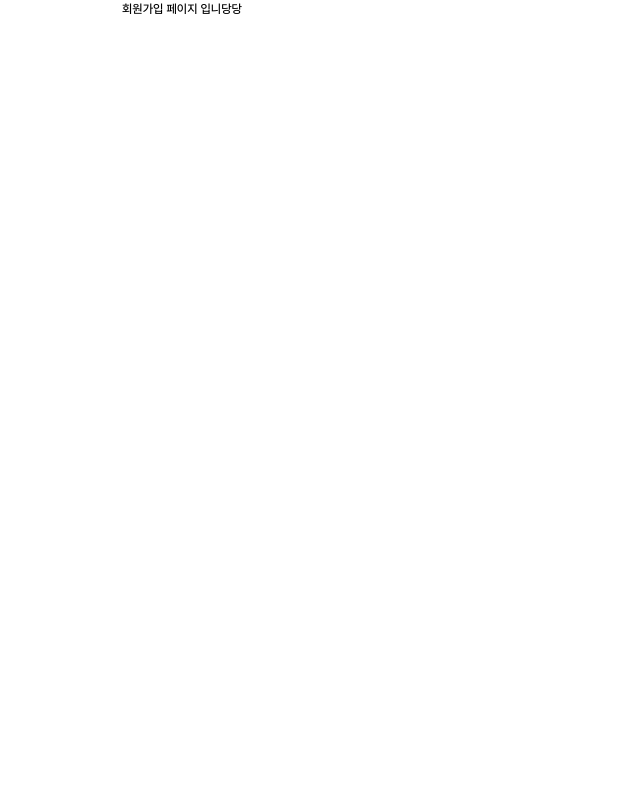
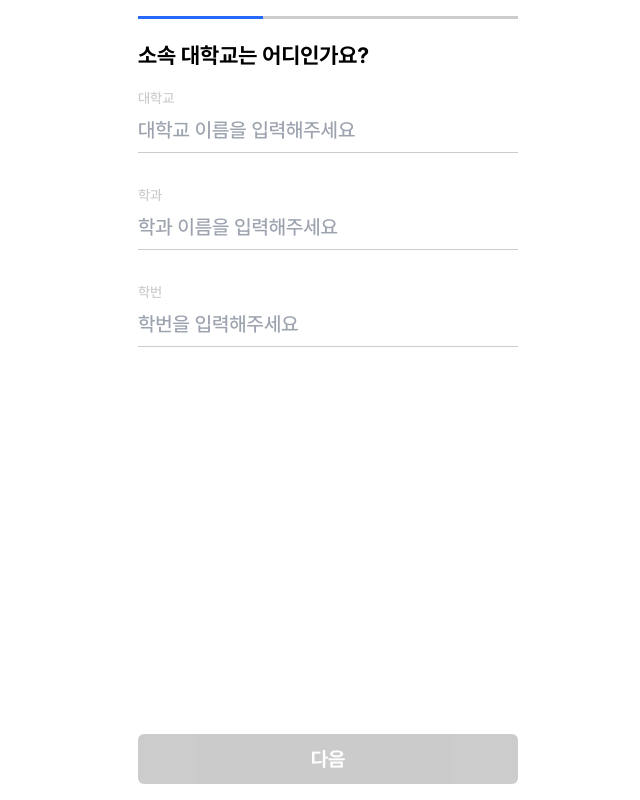
Before and after one commit to BobSoolTing/Bob-Sool-Ting-FE, a Next.js app: page /register in a window 1280 px wide. Shown: the whole page, without its empty margins (312-952 px from the left). Built offline with nearby package versions, Linux system fonts and the light colour scheme.

Commit message:
📝 Update : 단계별 회원가입 페이지 구현

```diff
--- a/src/pages/register/index.tsx
+++ b/src/pages/register/index.tsx
@@ -1,5 +1,89 @@
-import React from "react";
+import React, { useEffect, useState } from 'react';
+import Button from '@/components/shared/Button';
+import RegisterIndicator from '@/components/shared/register/RegisterIndicator';
+import RegisterInput from '@/components/shared/register/RegisterInput';
+import { useRegisterStore } from '@/stores/register-form';
 
 export default function RegisterPage() {
-  return <div>회원가입 페이지 입니당당</div>;
+  const [step, setStep] = useState(0);
+  const store = useRegisterStore();
+
+  useEffect(() => {
+    setStep(1);
+  }, []);
+
+  const renderStepContent = () => {
+    switch (step) {
+      case 1:
+        return (
+          <>
+            <RegisterIndicator step={step}>소속 대학교는 어디인가요?</RegisterIndicator>
+            <RegisterInput label={'대학교'} placeholder={'대학교 이름을 입력해주세요'} storeKey='university' />
+            <RegisterInput label={'학과'} placeholder={'학과 이름을 입력해주세요'} storeKey='department' />
+            <RegisterInput label={'학번'} placeholder={'학번을 입력해주세요'} storeKey='studentNumber' />
+          </>
+        );
+      case 2:
+        return (
+          <>
+            <RegisterIndicator step={step}>어떤 프로필로 대화할까요?</RegisterIndicator>
+
+            <RegisterInput label={'닉네임'} placeholder={'닉네임을 입력해주세요'} storeKey='nickname' />
+            <RegisterInput label={'생년월일'} placeholder={'YYMMDD'} storeKey='birth' />
+            <RegisterInput label={'성별'} placeholder={'성별을 입력해주세요'} storeKey='gender' />
+          </>
+        );
+      case 3:
+        return (
+          <>
+            <RegisterIndicator step={step}>휴대폰 인증을 진행해주세요</RegisterIndicator>
+            <RegisterInput label={'휴대폰 번호'} placeholder={'- 없이 입력해주세요'} storeKey='phone' />
+            <RegisterInput label={'통신사'} placeholder={'통신사를 선택해주세요'} storeKey='mobileCarrier' />
+            <RegisterInput label={'인증번호'} placeholder={'인증번호를 입력해주세요'} storeKey='verification' />
+          </>
+        );
+      default:
+        return null;
+    }
+  };
+
+  const isStepComplete = () => {
+    switch (step) {
+      case 1:
+        return store.university !== '' && store.department !== '' && store.studentNumber !== '';
+      case 2:
+        return store.nickname !== '' && store.birth !== '' && store.gender !== '';
+      case 3:
+        return store.phone !== '' && store.mobileCarrier !== '' && store.verification !== '';
+      default:
+        return false;
+    }
+  };
+
+  const handleNextStep = () => {
+    if (isStepComplete() && step < 3) {
+      setStep((prevStep) => prevStep + 1);
+    } else if (isStepComplete() && step === 3) {
+      console.log(store);
+      /* API 요청 코드 예정입니다 */
+      /* API 요청 코드 예정입니다 */
+      /* API 요청 코드 예정입니다 */
+      /* API 요청 코드 예정입니다 */
+    }
+  };
+
+  return (
+    <>
+      <div className='px-4 py-4'>{renderStepContent()}</div>
+      <div className='flex'>
+        <Button
+          isComplete={isStepComplete()}
+          onClick={handleNextStep}
+          className={`absolute bottom-4 left-0 right-0 ${isStepComplete() ? 'cursor-pointer' : 'cursor-not-allowed opacity-50'}`}
+        >
+          {step === 3 ? '완료' : '다음'}
+        </Button>
+      </div>
+    </>
+  );
 }
```
